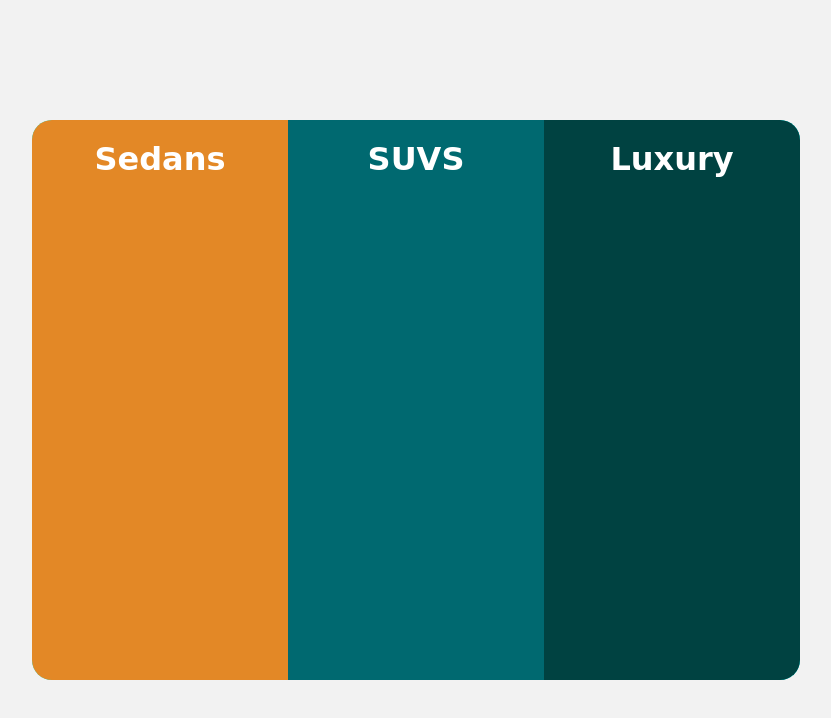
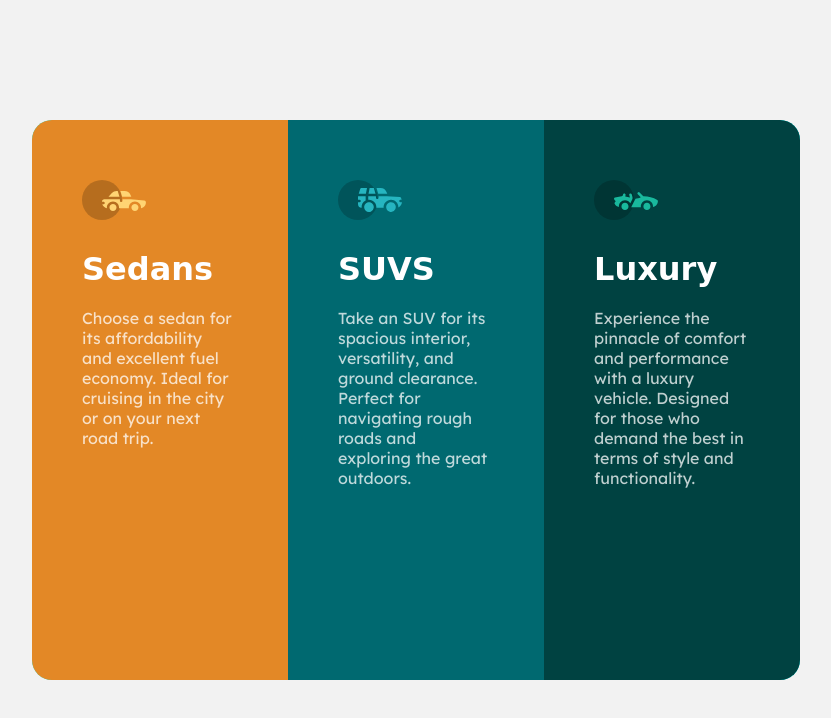
Before and after one commit to hanskodehode/VSCode, a plain HTML site: page html-css-assignment-2/index.html in a window 1280 px wide. Shown: the whole page, without its empty margins (224-1055 px from the left). Drawn offline with Linux system fonts and the light colour scheme; a web font is replaced by a local one.

Commit message:
Added the styling, icons and paragraphs

```diff
--- a/html-css-assignment-2/index.html
+++ b/html-css-assignment-2/index.html
@@ -16,13 +16,19 @@
 <body>
     <div class="main-box">
         <div class="sedans">
+        <img class="section-icon" src="images/icon-sedans.svg" alt="sedans icon">
             <h2 class="section-title">Sedans</h2>
+            <p class="section-text">Choose a sedan for its affordability and excellent fuel economy. Ideal for cruising in the city or on your next road trip.</p>
         </div>
         <div class="suvs">
+            <img class="section-icon" src="images/icon-suvs.svg" alt="suvs icon">
             <h2 class="section-title">SUVS</h2>
+            <p class="section-text">Take an SUV for its spacious interior, versatility, and ground clearance. Perfect for navigating rough roads and exploring the great outdoors.</p>
         </div>
         <div class="luxury">
+            <img class="section-icon" src="images/icon-luxury.svg" alt="luxury icon">
             <h2 class="section-title">Luxury</h2>
+            <p class="section-text">Experience the pinnacle of comfort and performance with a luxury vehicle. Designed for those who demand the best in terms of style and functionality.</p>
         </div>
     </div>
 </body>
--- a/html-css-assignment-2/styles.css
+++ b/html-css-assignment-2/styles.css
@@ -11,17 +11,17 @@ body {
     justify-content: center;
     align-items: center;
 }
-
+/* font for the paragraphs */
 .lexend-deca {
     font-family: 'Lexend Deca', sans-serif;
     font-weight: 400;
 }
-
+/* font for the headings */
 .big-shoulders {
     font-family: 'Big Shoulders', cursive;
     font-weight: 700;
 }
-
+/* main box that contains the three boxes */
 .main-box {
 
     width: 60vw;
@@ -32,7 +32,7 @@ body {
     border-radius: 20px;
     overflow: hidden;
 }
-
+/* the three boxes inside the main box */
 .sedans {
     background-color: hsl(31, 77%, 52%);
     flex: 1;
@@ -48,12 +48,27 @@ body {
     background-color: hsl(179, 100%, 13%);
     flex: 1;
 }
-
+/* the heading inside the three boxes */
 .section-title {
     font-family: 'Big Shoulders', cursive;
     font-weight: 700;
     font-size: 2rem;
     color: white;
-    text-align: center;
+    margin-left: 50px;
+    margin-top: 30px;
+}
+
+.section-icon {
+    display: block;
+    margin: 60px auto 0 50px;
+}
+
+.section-text {
+    font-family: 'Lexend Deca', sans-serif;
+    font-weight: 400;
+    font-size: 1rem;
+    color: hsla(0, 0%, 100%, 0.75);
+    margin-left: 50px;
     margin-top: 20px;
+    width: 60%;
 }
```
